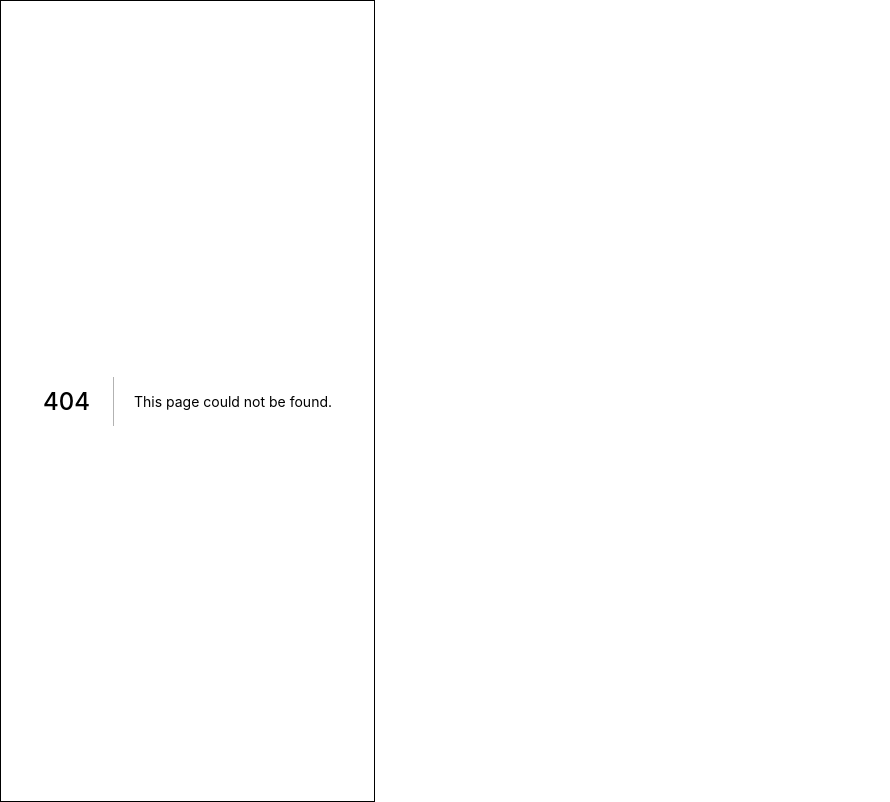
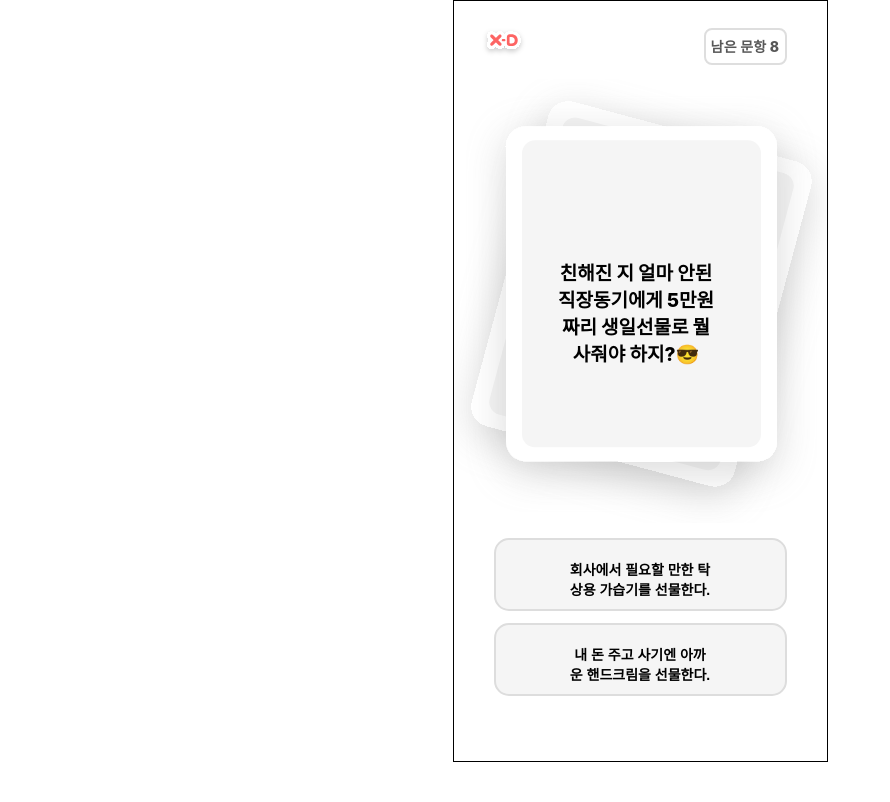
Before and after one commit to gift-mbti/gift-mbti, a Next.js app: page /quiz in a window 1280 px wide. Before the commit this address had no page. Shown: the whole page, without its empty margins (0-890 px from the left). Built offline with nearby package versions, Linux system fonts and the light colour scheme.

Commit message:
feat : quiz 기본 UI 스타일링 완성

```diff
--- /dev/null
+++ b/src/pages/quiz.tsx
@@ -0,0 +1,131 @@
+import styled from '@emotion/styled';
+import React from 'react';
+
+const Wrapper = styled.div``;
+const QuizHeader = styled.div`
+  display: flex;
+  margin-top: 27px;
+  justify-content: space-between;
+`;
+const QuizLogoImg = styled.img`
+  /* 호진 TODO : logo 사이즈 다시 보기 */
+  width: 56.55px;
+  height: 29.45px;
+  margin-left: 22px;
+`;
+const QuestionCountContainer = styled.p`
+  width: 83px;
+  height: 37px;
+  border: 2px solid #dedede;
+  border-radius: 8px;
+  text-align: center;
+  padding-top: 7px;
+  /* 호진TODO : P태그에 기본적으로 margin top 요소가 있는 이유? */
+  margin-top: 0px;
+  margin-right: 40px;
+  font-weight: 800;
+  font-size: 14px;
+  line-height: 148%;
+  letter-spacing: 0.02em;
+  color: #575757;
+`;
+const QuizCardContainer = styled.div`
+  position: relative;
+  width: 375px;
+  height: 444px;
+`;
+const QuizCard = styled.img``;
+const QuizCardContent = styled.p`
+  position: absolute;
+  width: 165px;
+  height: 106px;
+  text-align: center;
+  font-size: 19px;
+  font-weight: 800;
+  top: 160px;
+  left: 100px;
+`;
+
+// 호진 TODO : Emotion 상속받는법에 대해서 생각해보기
+const QuizAnswerBtn1 = styled.button`
+  display: block;
+  width: 293px;
+  height: 73px;
+  background-color: #f5f5f5;
+  border: 2px solid #dddddd;
+  border-radius: 15px;
+  margin: 0 auto;
+  margin-top: 15px;
+  cursor: pointer;
+  &:hover {
+    border: 2px solid #fd6463;
+    background-color: #ffe9e9;
+  }
+  &:active {
+    background-color: #fd6463;
+    color: white;
+  }
+`;
+
+const QuizAnswerBtn2 = styled.button`
+  display: block;
+  width: 293px;
+  height: 73px;
+  background-color: #f5f5f5;
+  border: 2px solid #dddddd;
+  border-radius: 15px;
+  margin: 0 auto;
+  margin-top: 12px;
+  margin-bottom: 65px;
+  cursor: pointer;
+  &:hover {
+    border: 2px solid #fd6463;
+    background-color: #ffe9e9;
+  }
+  &:active {
+    background-color: #fd6463;
+    color: white;
+  }
+`;
+const QuizAnswer1 = styled.p`
+  width: 144px;
+  height: 32px;
+  margin: 0 auto;
+  font-weight: 600;
+  font-size: 14px;
+`;
+const QuizAnswer2 = styled.p`
+  width: 144px;
+  height: 32px;
+  margin: 0 auto;
+  font-weight: 600;
+  font-size: 14px;
+`;
+
+const quiz = () => {
+  return (
+    <Wrapper>
+      <QuizHeader>
+        <QuizLogoImg src="/img/quizLogo.svg" alt="quizLogo" />
+        <QuestionCountContainer>남은 문항 8</QuestionCountContainer>
+      </QuizHeader>
+      <QuizCardContainer>
+        <QuizCard src="/img/quizCard.svg" alt="quizCard" />
+        <QuizCardContent>
+          친해진 지 얼마 안된 직장동기에게 5만원짜리 생일선물로 뭘 사줘야
+          하지?😎
+        </QuizCardContent>
+      </QuizCardContainer>
+      <QuizAnswerBtn1>
+        <QuizAnswer1>
+          회사에서 필요할 만한 탁상용 가습기를 선물한다.
+        </QuizAnswer1>
+      </QuizAnswerBtn1>
+      <QuizAnswerBtn2>
+        <QuizAnswer2>내 돈 주고 사기엔 아까운 핸드크림을 선물한다.</QuizAnswer2>
+      </QuizAnswerBtn2>
+    </Wrapper>
+  );
+};
+
+export default quiz;
```
